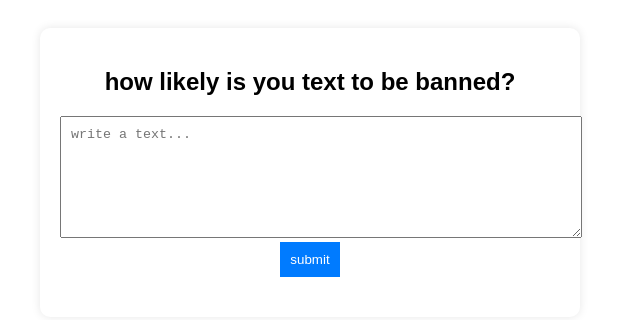
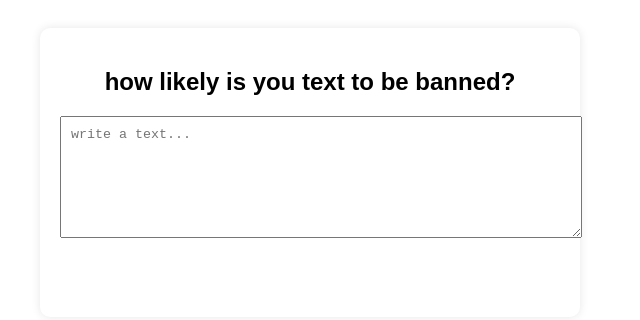
Before and after one commit to klajdiiiii/toxicity, a plain HTML site: page index.html in a window 1280 px wide. Shown: the whole page, without its empty margins (330-970 px from the left). Drawn offline with Linux system fonts and the light colour scheme.

Commit message:
style.css

```diff
--- a/style.css
+++ b/style.css
@@ -21,7 +21,7 @@ textarea {
 }
 
 button {
-    background-color: #007BFF;
+    background-color: #FFFFFF;
     color: white;
     padding: 10px;
     border: none;
```
